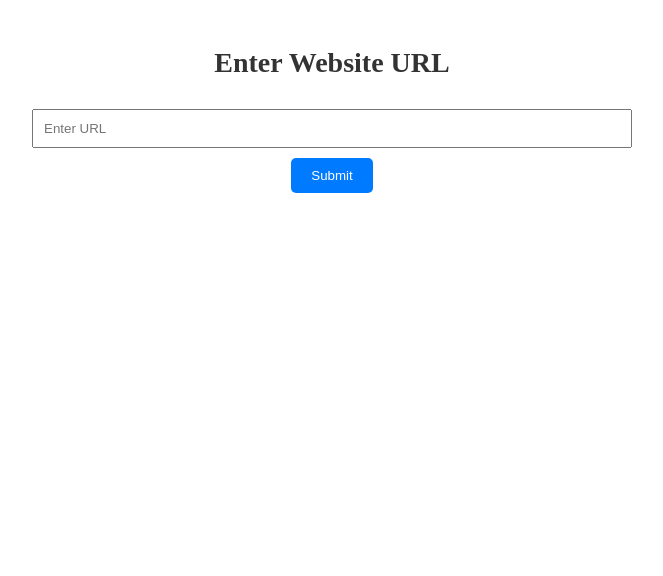
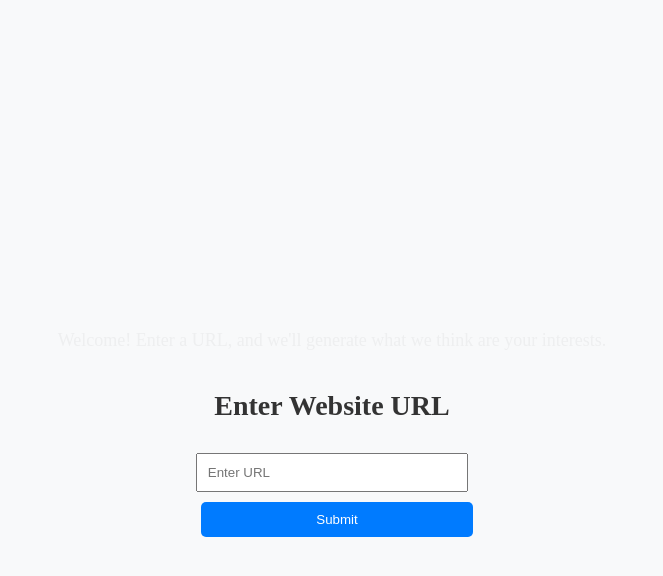
Before and after one commit to amahdavid/WebScraperProject, a React (Create React App) app in the folder web-scrapper/: page / in a window 1280 px wide. Shown: the top 576 px of the page, without its empty margins (308-971 px from the left). Built offline with nearby package versions, Linux system fonts and the light colour scheme.

Commit message:
added global css, made some changes to URL input page

```diff
--- a/web-scrapper/src/App.js
+++ b/web-scrapper/src/App.js
@@ -3,6 +3,8 @@ import { BrowserRouter as Router, Route, Routes } from "react-router-dom";
 import URLInputPage from "./pages/URLInputPage/URLInputPage";
 import QuestionPage from "./pages/QuestionPage/QuestionPage";
 import ClassificationPage from "./pages/ClassificationPage/ClassificationPage";
+import './styles/global.css';
+
 
 function App() {
   return (
--- a/web-scrapper/src/pages/URLInputPage/URLInputPage.js
+++ b/web-scrapper/src/pages/URLInputPage/URLInputPage.js
@@ -35,6 +35,9 @@ function URLInputPage() {
 
   return (
     <div className={styles.container}>
+      <p className={styles.welcomeText}>
+        Welcome! Enter a URL, and we'll generate what we think are your interests.
+      </p>
       <h1>Enter Website URL</h1>
       <form onSubmit={handleSubmit}>
         <input
--- a/web-scrapper/src/pages/URLInputPage/URLInputPage.module.css
+++ b/web-scrapper/src/pages/URLInputPage/URLInputPage.module.css
@@ -1,8 +1,31 @@
 .container {
   max-width: 600px;
-  margin: auto;
-  padding: 20px;
+  margin: 0 auto;
+  padding: 40px;
   text-align: center;
+  display: flex;
+  flex-direction: column;
+  align-items: center;
+  justify-content: center;
+  height: 100vh;
+}
+
+.welcomeText {
+  font-size: 18px;
+  color: #555;
+  margin-bottom: 20px;
+  animation: fadeIn 3s ease-in-out infinite alternate;
+}
+
+@keyframes fadeIn {
+  0% {
+    opacity: 0;
+    transform: translateY(-10px);
+  }
+  100% {
+    opacity: 1;
+    transform: translateY(0);
+  }
 }
 
 h1 {
@@ -23,4 +46,9 @@ button {
   color: #fff;
   border: none;
   border-radius: 5px;
+  cursor: pointer;
 }
+
+button:hover {
+  background-color: #0056b3;
+}
--- a/web-scrapper/src/styles/global.css
+++ b/web-scrapper/src/styles/global.css
@@ -0,0 +1,75 @@
+body {
+  margin: 0;
+  line-height: 1.6;
+  background-color: #f8f9fa;
+  color: #333;
+}
+
+.container {
+  max-width: 1200px;
+  margin: 0 auto;
+  padding: 20px;
+}
+
+h1,
+h2,
+h3,
+h4 {
+  margin: 0 0 15px 0;
+}
+
+p {
+  margin-bottom: 15px;
+}
+
+.flex {
+  display: flex;
+  justify-content: center;
+  align-items: center;
+  flex-direction: column;
+}
+
+input[type="text"],
+button {
+  width: 100%;
+  max-width: 400px;
+  padding: 10px;
+  margin-top: 10px;
+}
+
+button {
+  background-color: #007bff;
+  color: #fff;
+  border: none;
+  border-radius: 5px;
+  cursor: pointer;
+}
+
+button:hover {
+  background-color: #0056b3;
+}
+
+@media (max-width: 768px) {
+  h1 {
+    font-size: 24px;
+  }
+
+  p {
+    font-size: 14px;
+  }
+
+  input[type="text"],
+  button {
+    padding: 8px;
+  }
+}
+
+@media (max-width: 480px) {
+  h1 {
+    font-size: 20px;
+  }
+
+  p {
+    font-size: 12px;
+  }
+}
```
